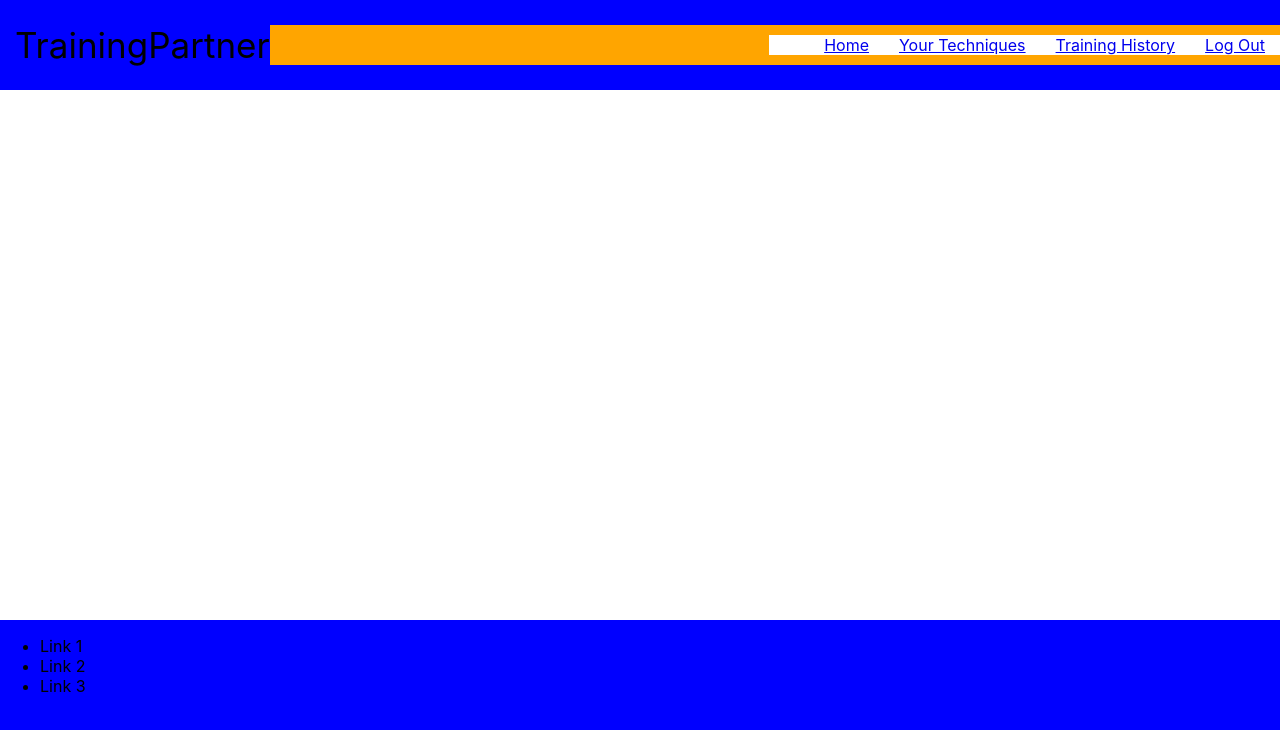
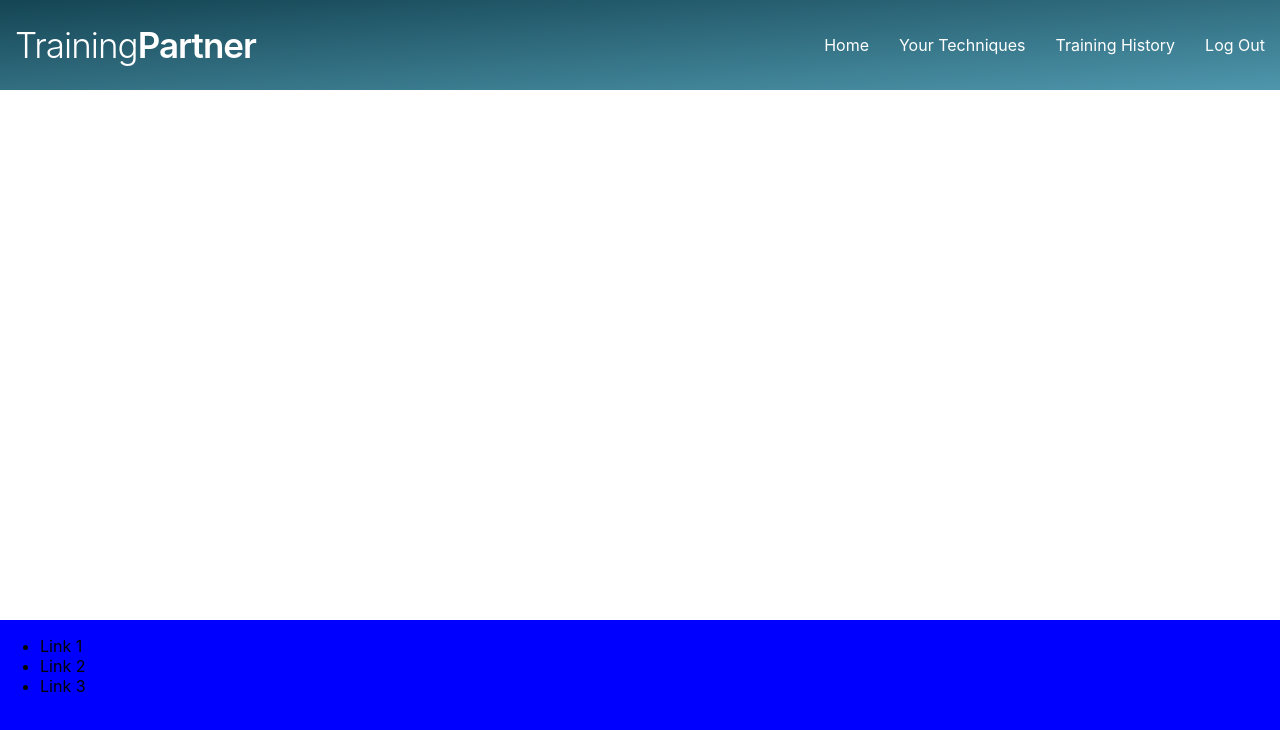
Before and after one commit to mercuryfillings/training-partner, a React (Create React App) app in the folder client/: page / in a window 1280 px wide. Shown: the top 730 px of the page. Built offline with nearby package versions, Linux system fonts and the light colour scheme; no server answers.

Commit message:
Header styled

```diff
--- a/client/src/Components/DesktopNav/desktopNav.jsx
+++ b/client/src/Components/DesktopNav/desktopNav.jsx
@@ -7,17 +7,17 @@ export default function DesktopNav() {
   return (
       <nav className="nav-container">
       <ul className="nav-links">
-        <li className="nav-link">
-          <Link to='/home'>Home</Link>
+        <li className="nav-li">
+          <Link className="nav-link" to='/home'>Home</Link>
         </li>
-        <li className="nav-link">
-          <Link to='/techniques'>Your Techniques</Link>
+        <li className="nav-li">
+          <Link className="nav-link" to='/techniques'>Your Techniques</Link>
         </li>
-        <li className="nav-link">
-          <Link to='/trainings'>Training History</Link>
+        <li className="nav-li">
+          <Link className="nav-link" to='/trainings'>Training History</Link>
         </li>
-        <li className="nav-link">
-          <Link to='/login' onClick={() => localStorage.clear()}>Log Out</Link>
+        <li className="nav-li">
+          <Link className="nav-link" to='/login' onClick={() => localStorage.clear()}>Log Out</Link>
         </li>
         </ul>
       </nav>
--- a/client/src/Components/DesktopNav/desktopNav.scss
+++ b/client/src/Components/DesktopNav/desktopNav.scss
@@ -3,16 +3,20 @@
   height: 40px;
   align-self: center;
   width: 90%;
-  background-color: orange;
+  background-color: none;
   justify-content: flex-end;
   align-items: center;
   .nav-links {
-  background-color: white;
+  background-color: none;
   list-style: none;
   display: flex;
   margin: 15px;
+  .nav-li {
+    margin: 0 15px;
+  }
   .nav-link {
-    margin: 0 15px;
+    color: white;
+    text-decoration: none;
   }
 }
 }
--- a/client/src/Components/Header/Header.jsx
+++ b/client/src/Components/Header/Header.jsx
@@ -7,7 +7,7 @@ export default function Header() {
   return (
     <header className='header'>
       <div className='logo'>
-        TrainingPartner
+        <span className="logo-thin">Training</span><span className="logo-thick">Partner</span>
       </div>
       {/* <Burger className='burger-display'/> */}
       <DesktopNav className='desktop-display'/>
--- a/client/src/Components/Header/Header.scss
+++ b/client/src/Components/Header/Header.scss
@@ -24,7 +24,7 @@ $logo : 35px;
 .header {
   height: 60px;
   width: 100vw;
-  background-color: blue;
+  background-image: linear-gradient(to bottom right, rgba(0, 53, 69, .92), rgba(0, 105, 137, .69));
   display: flex;
   padding: 15px;
 
@@ -32,6 +32,14 @@ $logo : 35px;
     font-size: $logo;
     justify-self: flex-start;
     align-self: center;
+    color: white;
+    letter-spacing: -1px;
+    .logo-thin {
+      font-weight: 300;
+    }
+    .logo-thick {
+      font-weight: 600;
+    }
   }
 
   .burger-display {
```
